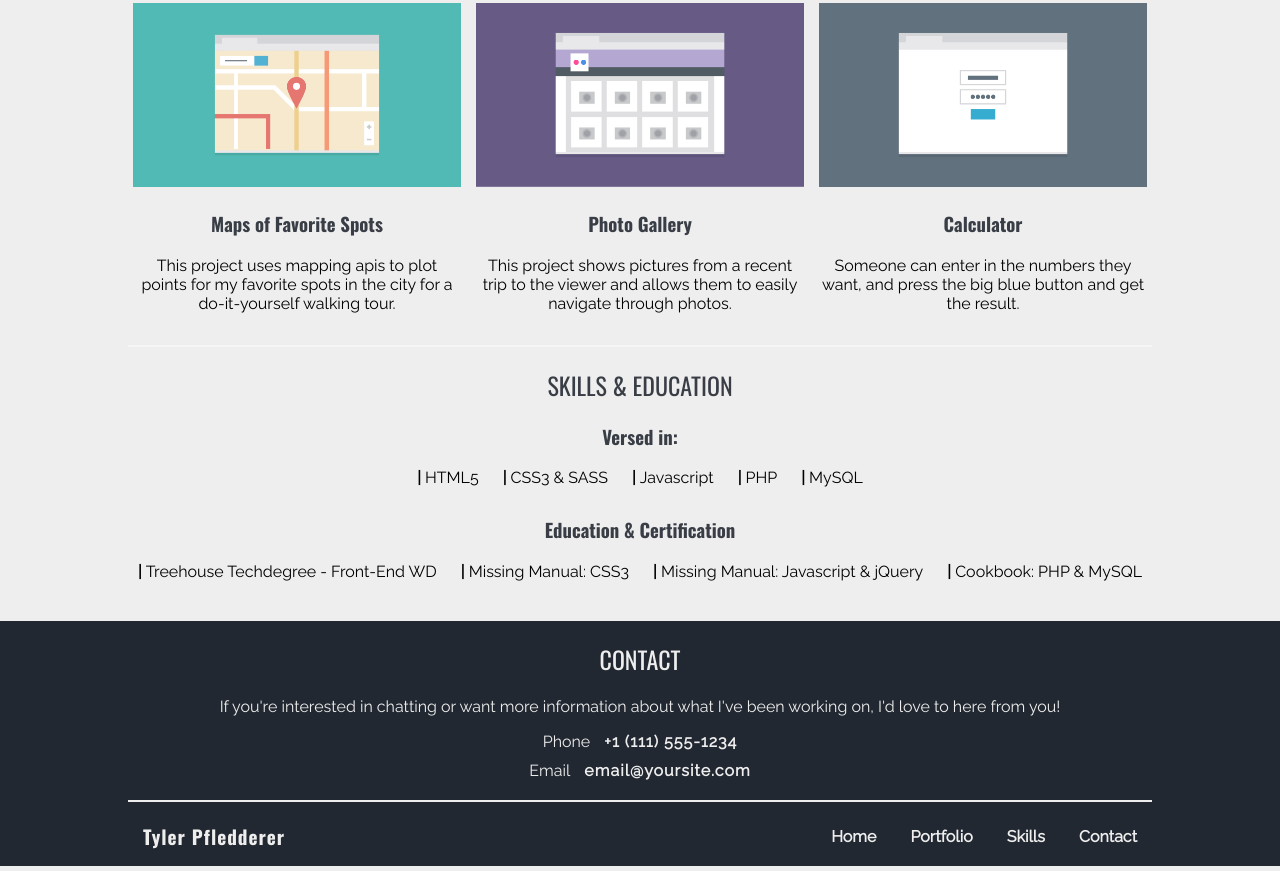
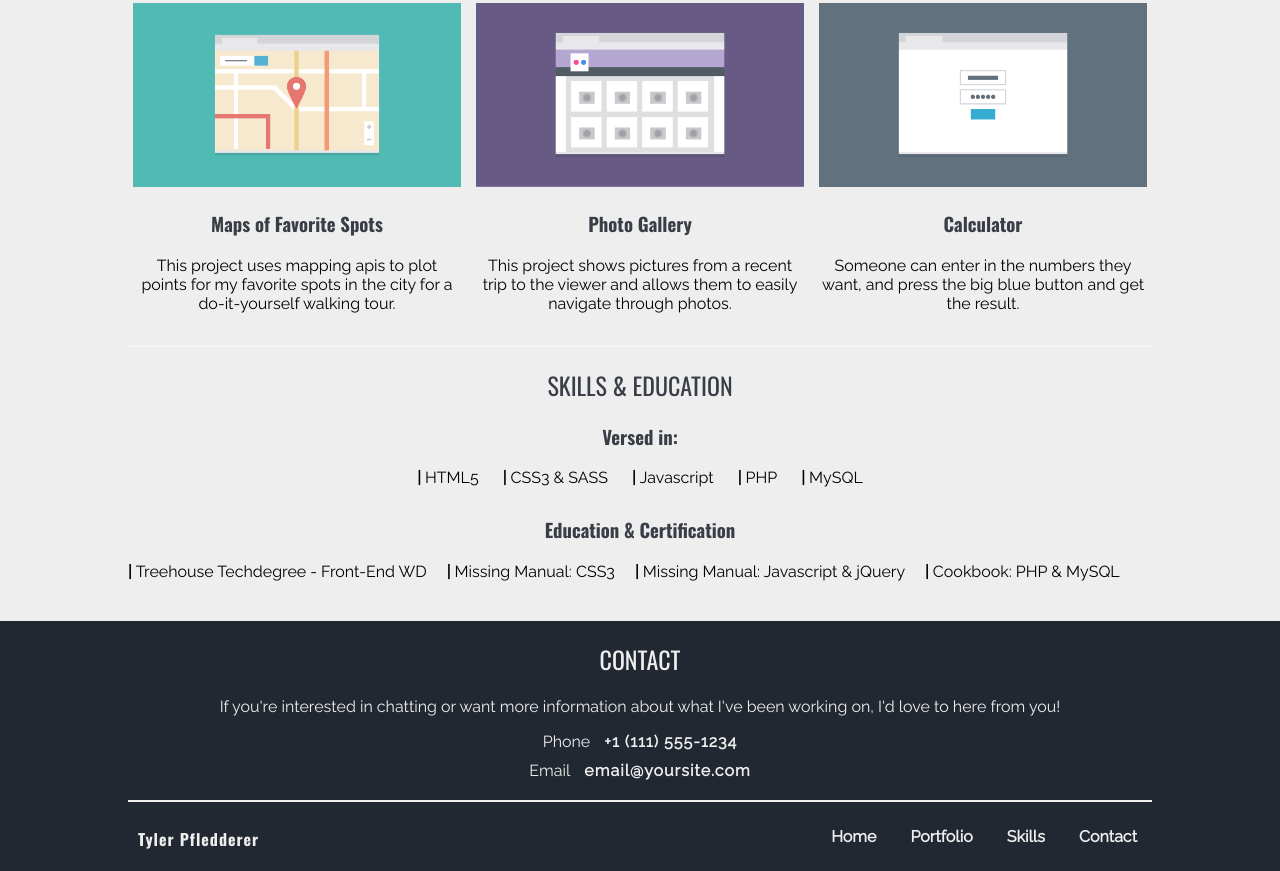
Before and after one commit to TylerAPfledderer/TH-TechDegree-Project-2, a plain HTML site: page index.html in a window 1280 px wide. Shown: the part 824-1695 px from the top of the page. Drawn offline with nearby package versions, Linux system fonts and the light colour scheme.

Commit message:
Peer Review Update
Made corrections to font size and line height of bottom nav based on pier review (See line 192).

```diff
--- a/css/style.css
+++ b/css/style.css
@@ -137,7 +137,7 @@ header {
     margin: 0 auto;
     width: 100%;
     padding-bottom: 30px;
-    display: flex
+    display: flex;
     text-align: center;
 }
 
@@ -184,13 +184,16 @@ footer {
     display: block;
 }
 
+.bottom-header__title,
+.bottom-header__to-top--link {
+    padding: 10px 15px; /* Provide space to better select the link on touch screens */
+}
+
 .bottom-header__title {
     float: left;
     font-weight: bold;
     padding-left: 10px;
     letter-spacing: 1px;
-    font-size: 1.2em;
-    line-height: 1em;
 }
 
 .bottom-header__to-top {
@@ -198,11 +201,6 @@ footer {
     font-weight: 900;
     text-transform: uppercase;
     margin: 10px 0; /* Meets with the nesting <a>'s padding Top/Bottom to stay in line with the .title-footer */
-}
-
-.bottom-header__title,
-.bottom-header__to-top--link {
-    padding: 10px 15px; /* Provide space to better select the link on touch screens */
 }
 
 .footer-nav {
```
